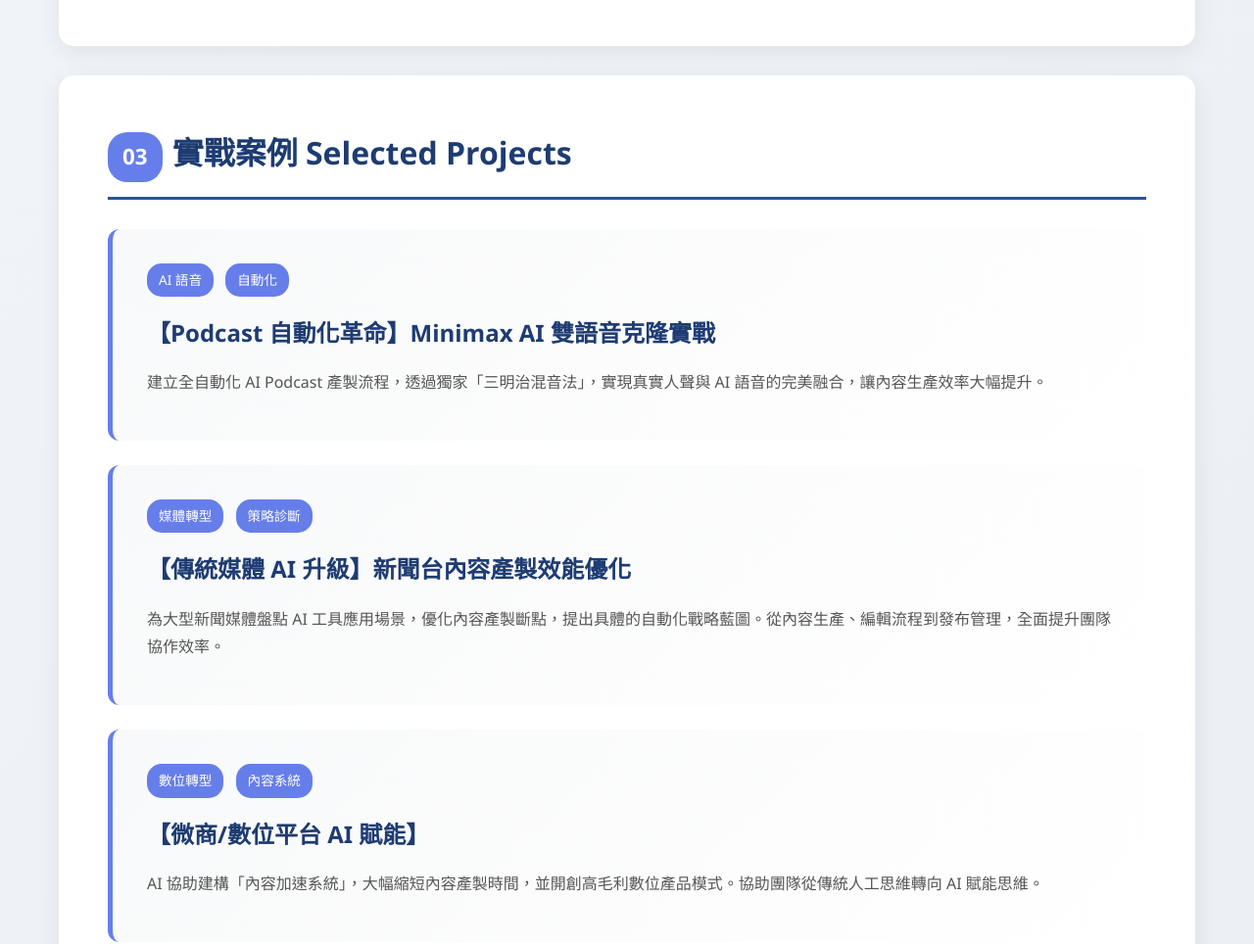
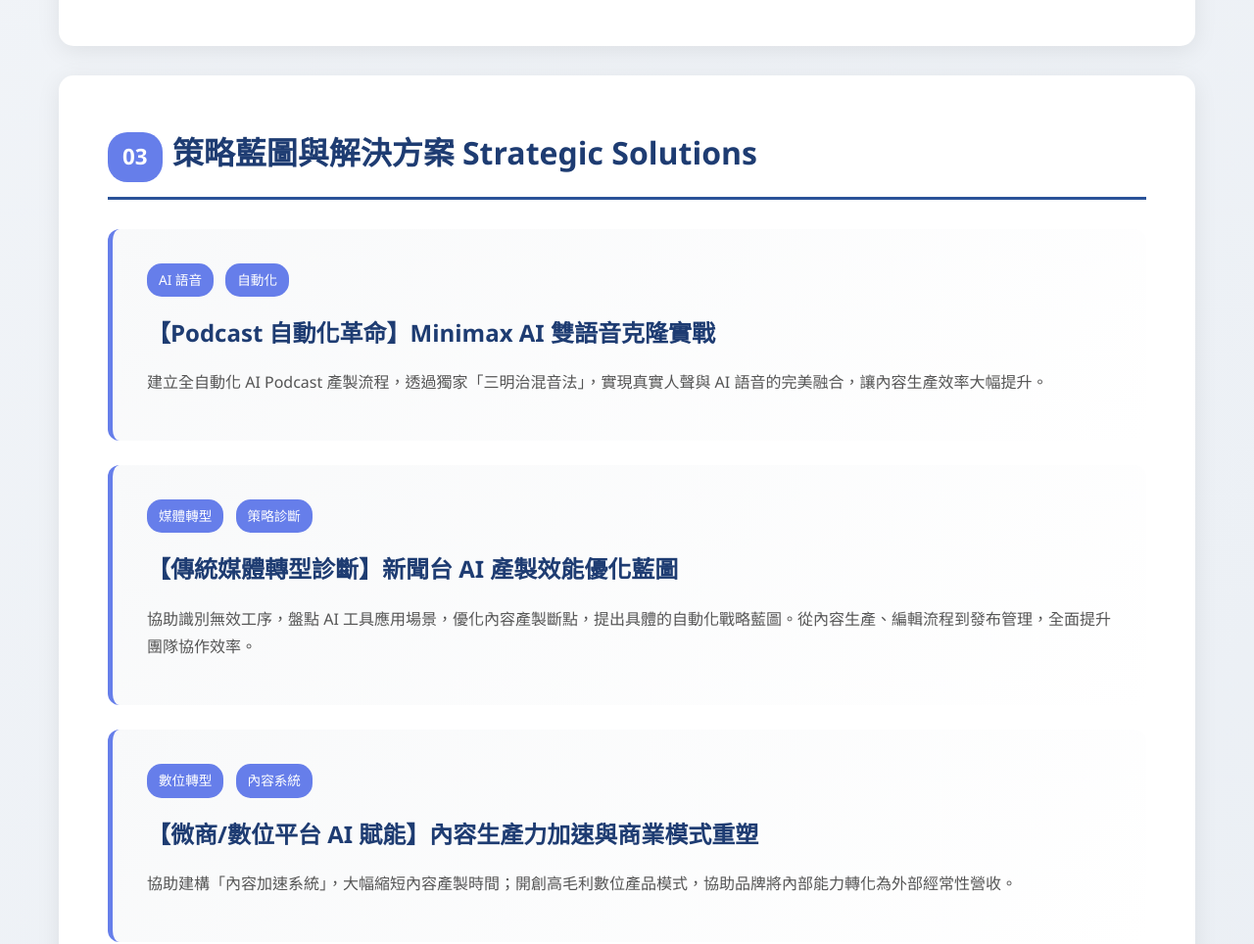
Before and after one commit to Phyllis9783/phyllis-profile, a plain HTML site: page index.html in a window 1280 px wide. Shown: the part 2201-3165 px from the top of the page at 98% size. Drawn offline with Linux system fonts and the light colour scheme.

Commit message:
Update index.html

```diff
--- a/index.html
+++ b/index.html
@@ -414,7 +414,7 @@
         </div>
 
         <div class="section">
-            <h2><span class="section-number">03</span>實戰案例 Selected Projects</h2>
+            <h2><span class="section-number">03</span>策略藍圖與解決方案 Strategic Solutions</h2>
             <div class="project-grid">
                 <div class="project-card">
                     <span class="project-tag">AI 語音</span>
@@ -425,14 +425,14 @@
                 <div class="project-card">
                     <span class="project-tag">媒體轉型</span>
                     <span class="project-tag">策略診斷</span>
-                    <h3>【傳統媒體 AI 升級】新聞台內容產製效能優化</h3>
-                    <p>為大型新聞媒體盤點 AI 工具應用場景，優化內容產製斷點，提出具體的自動化戰略藍圖。從內容生產、編輯流程到發布管理，全面提升團隊協作效率。</p>
+                    <h3>【傳統媒體轉型診斷】新聞台 AI 產製效能優化藍圖</h3>
+                    <p>協助識別無效工序，盤點 AI 工具應用場景，優化內容產製斷點，提出具體的自動化戰略藍圖。從內容生產、編輯流程到發布管理，全面提升團隊協作效率。</p>
                 </div>
                 <div class="project-card">
                     <span class="project-tag">數位轉型</span>
                     <span class="project-tag">內容系統</span>
-                    <h3>【微商/數位平台 AI 賦能】</h3>
-                    <p>AI 協助建構「內容加速系統」，大幅縮短內容產製時間，並開創高毛利數位產品模式。協助團隊從傳統人工思維轉向 AI 賦能思維。</p>
+                    <h3>【微商/數位平台 AI 賦能】內容生產力加速與商業模式重塑</h3>
+                    <p>協助建構「內容加速系統」，大幅縮短內容產製時間；開創高毛利數位產品模式，協助品牌將內部能力轉化為外部經常性營收。</p>
                 </div>
                 <div class="project-card">
                     <span class="project-tag">流程自動化</span>
@@ -474,7 +474,7 @@
         </div>
 
         <footer>
-            <p>&copy; 2024 Phyllis Kuo. All rights reserved.</p>
+            <p>&copy; 2025 Phyllis Kuo. All rights reserved.</p>
             <p style="margin-top: 10px; font-size: 0.9em;">From Craft to Code. Transforming Content with Soul.</p>
         </footer>
     </div>
```
